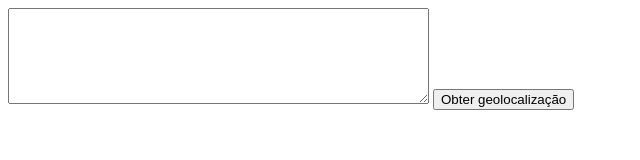
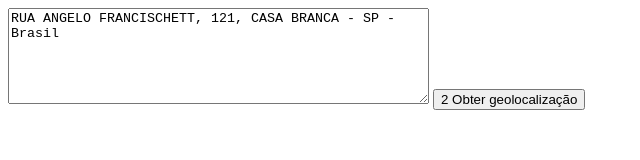
Before and after one commit to claytonnogueira1978/intgeo, a plain HTML site: page index.html in a window 1280 px wide. Shown: the whole page, without its empty margins (0-640 px from the left). Drawn offline with nearby package versions, Linux system fonts and the light colour scheme.

Commit message:
Update index.html

```diff
--- a/index.html
+++ b/index.html
@@ -1,19 +1,13 @@
 <!DOCTYPE html>
 <html>
 <head>
- <meta  http-equiv ="Compatível com X-UA"  content ="IE=9">
-    <title>Pega Lat e Long</title>
+<meta http-equiv="content-type" content="text/html; charset=UTF-8">
+    <title>Lat e Long</title>
     <script type="text/javascript" src="http://code.jquery.com/jquery-1.4.4.min.js"></script>
     <script type="text/javascript">
 
-var ender = 'RUA ANGELO FRANCISCHETT, 121, CASA BRANCA - SP - Brasil';
-
-var txtInfo = ender;
-$('#txtInfo').val(ender);
-
 		  function recebeend()	{
 
-			  alert("recebeend: ");
 var ender = 'RUA ANGELO FRANCISCHETT, 121, CASA BRANCA - SP - Brasil';
 
 var txtInfo = ender;
@@ -53,10 +47,9 @@ $('#txtInfo').val(ender);
     </script>
 </head>
 
-
-<body>
+<body onload="recebeend()">
 <textarea id="txtInfo" rows="6" cols="50"></textarea>
-<input type="button" value="Obter geolocalização" onclick="obterGeolocalizacao();" />
+<input type="button" value="2 Obter geolocalização" onclick="obterGeolocalizacao();" />
 
 </body>
 
```
